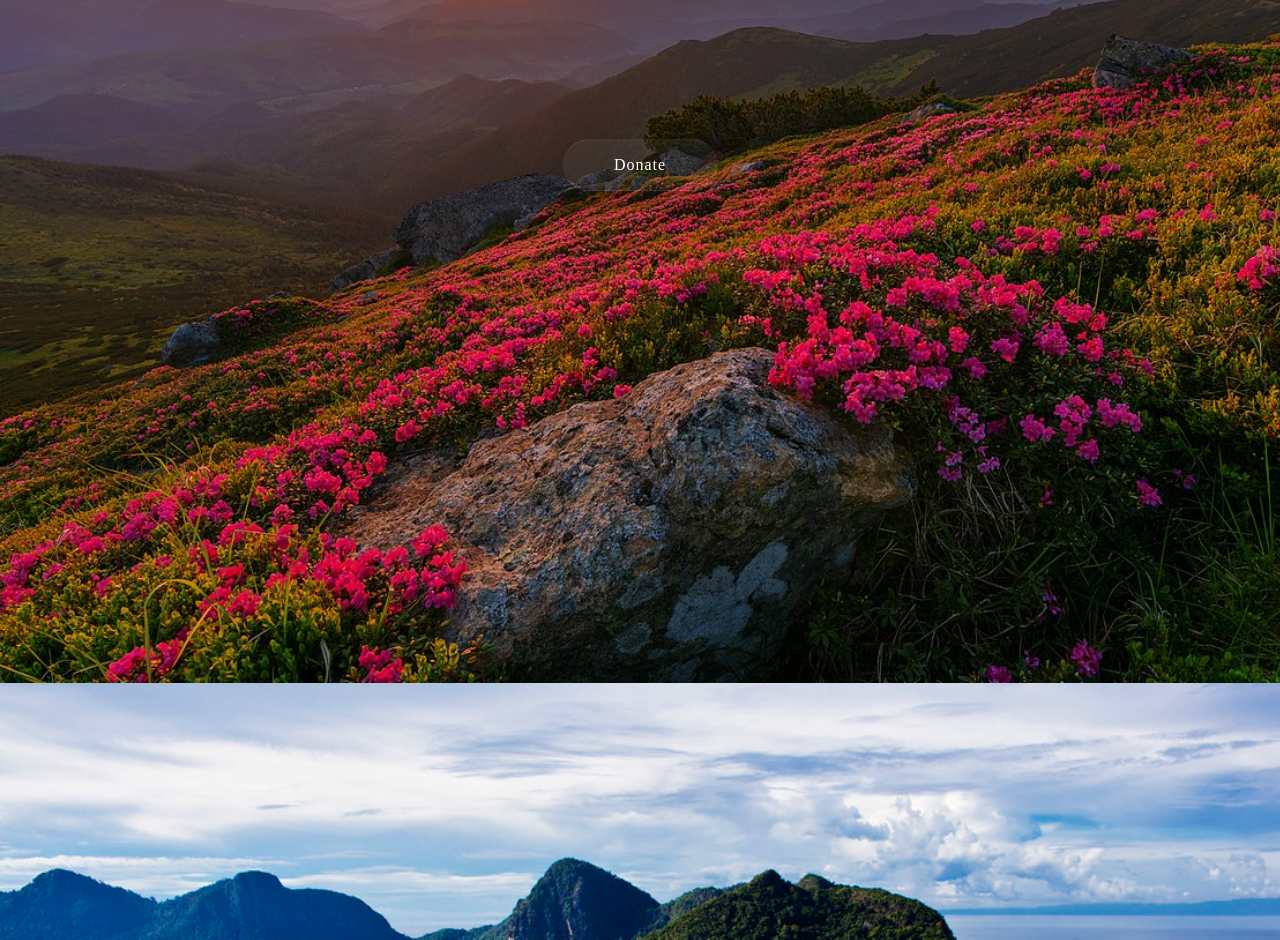
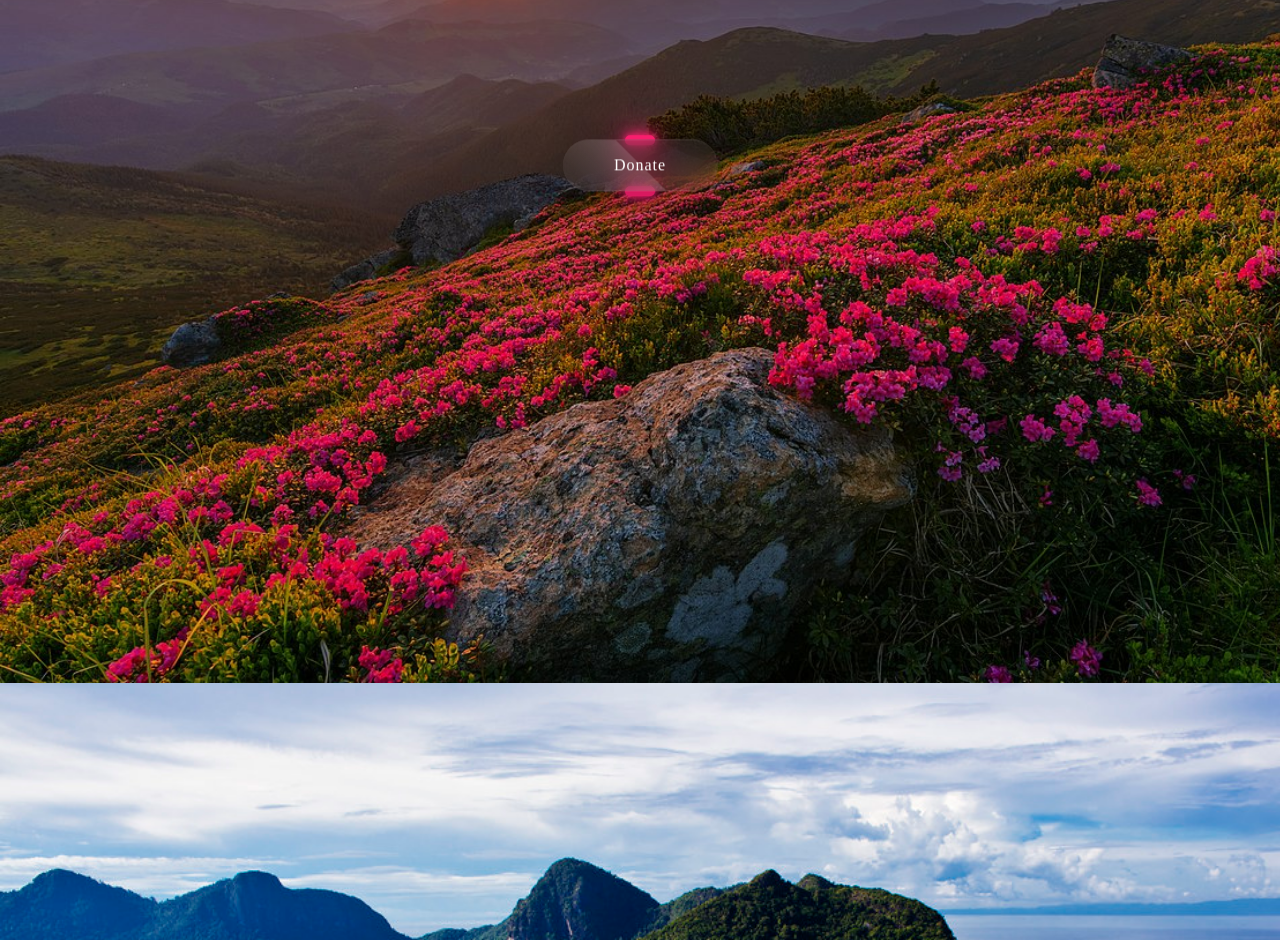
Before and after one commit to BigMoneyKirk/KEUPoetry, an Angular app: page /home in a window 1280 px wide. Shown: the part 1154-2094 px from the top of the page. Built offline with nearby package versions, Linux system fonts and the light colour scheme.

Commit message:
Donate button works and links to the page I want

```diff
--- a/src/app/tabs/home/home.component.html
+++ b/src/app/tabs/home/home.component.html
@@ -33,7 +33,7 @@
     </div>
     <div class="section" id="donation-link">
       <div class="slogan-flex-container donate-btn-container">
-        <div class="btn"><a href="#">Donate</a></div>
+        <div class="btn"><a href="https://www.paypal.com/paypalme/kirklandenterprisesu" target="_blank">Donate</a></div>
       </div>
     </div>
     <div class="section" id="bookings-link"></div>
--- a/src/app/tabs/home/home.component.scss
+++ b/src/app/tabs/home/home.component.scss
@@ -1,4 +1,5 @@
 $navbar-height: 118.667px;
+$light-blue: #2bd2ff;
 
 .body {
     margin: 0;
@@ -235,4 +236,76 @@ nav ul li a:hover {
     text-decoration: none;
     overflow: hidden;
     transition: 0.5s;
+    backdrop-filter: blur(15px);
 }
+
+.donate-btn-container .btn:hover a {
+    letter-spacing: 3px;
+}
+
+.donate-btn-container .btn a:before {
+    content: '';
+    position: absolute;
+    top: 0;
+    left: 0;
+    width: 50%;
+    height: 100%;
+    background: linear-gradient(to left, rgba(255,255,255,0.15), transparent);
+    transform: skewX(45deg) translateX(0);
+    transition: 0.5s;
+}
+
+.donate-btn-container .btn:hover a:before {
+    transform: skewX(45deg) translateX(200%);
+}
+
+.donate-btn-container .btn:before {
+    content: '';
+    position: absolute;
+    left: 50%;
+    transform: translateX(-50%);
+    bottom: -7px;
+    width: 30px;
+    height: 10px;
+    background: #f00;
+    border-radius: 10px;
+    transition: 0.5s;
+}
+
+.donate-btn-container .btn:hover:before {
+    bottom: 0;
+    height: 50%;
+    width: 80%;
+    border-radius: 30px;
+    transition-delay: 0.5s;
+}
+
+.donate-btn-container .btn:after {
+    content: '';
+    position: absolute;
+    left: 50%;
+    transform: translateX(-50%);
+    top: -4px;
+    width: 30px;
+    height: 10px;
+    background: #f00;
+    border-radius: 10px;
+    transition: 0.5s;
+}
+
+.donate-btn-container .btn:hover:after {
+    top: 0;
+    height: 50%;
+    width: 80%;
+    border-radius: 30px;
+    transition-delay: 0.5s;
+}
+
+.donate-btn-container .btn:nth-child(1):before,
+.donate-btn-container .btn:nth-child(1):after {
+    background: #ff1f71;
+    box-shadow: 0 0 6px #ff1f71,
+        0 0 15px #ff1f71,
+        0 0 30px #ff1f71,
+        0 0 60px #ff1f71;
+}
```
